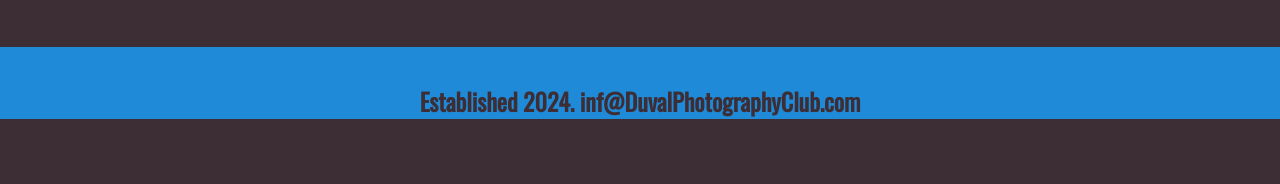
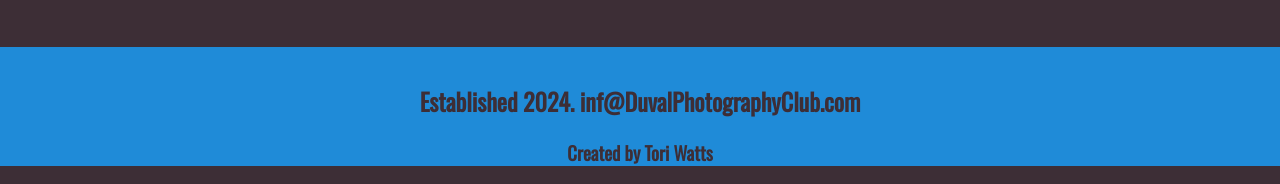
Before and after one commit to 32Wattz/photoclub, a plain HTML site: page index.html in a window 1280 px wide. Shown: the part 4128-4312 px from the top of the page. Before the commit the page ends 4267 px from the top, so only its background shows below. Drawn offline with nearby package versions, Linux system fonts and the light colour scheme; a web font is replaced by a local one.

Commit message:
Update index.html

```diff
--- a/index.html
+++ b/index.html
@@ -47,6 +47,7 @@
     <img src="./images/jakayla-toney-4gkS3V8J7no-unsplash.jpg" alt="" width='600px' height="400px">
   </div>
 
-  <footer> <h2>Established 2024. inf@DuvalPhotographyClub.com</h2></footer>
+  <footer> <h2>Established 2024. inf@DuvalPhotographyClub.com</h2>
+  <h3>Created by Tori Watts</h3></footer>
 </body>
 </html>
```
